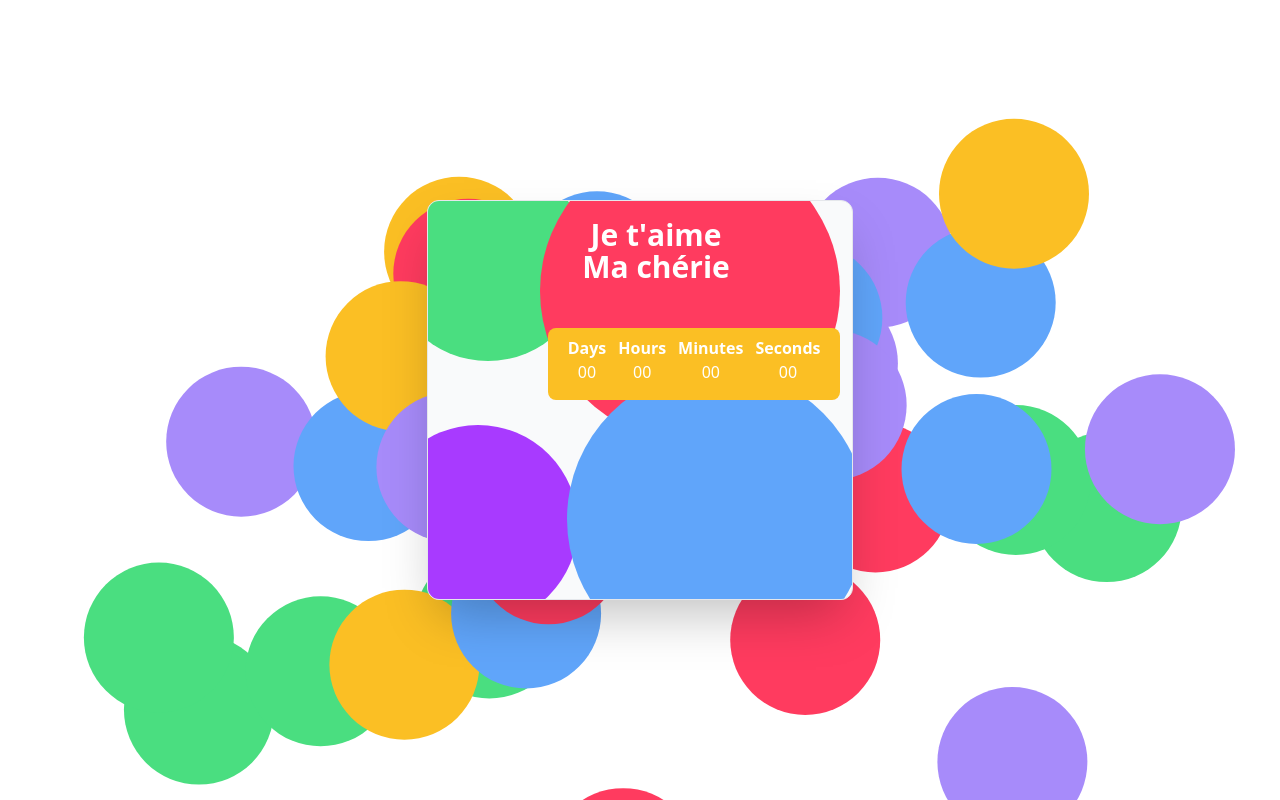
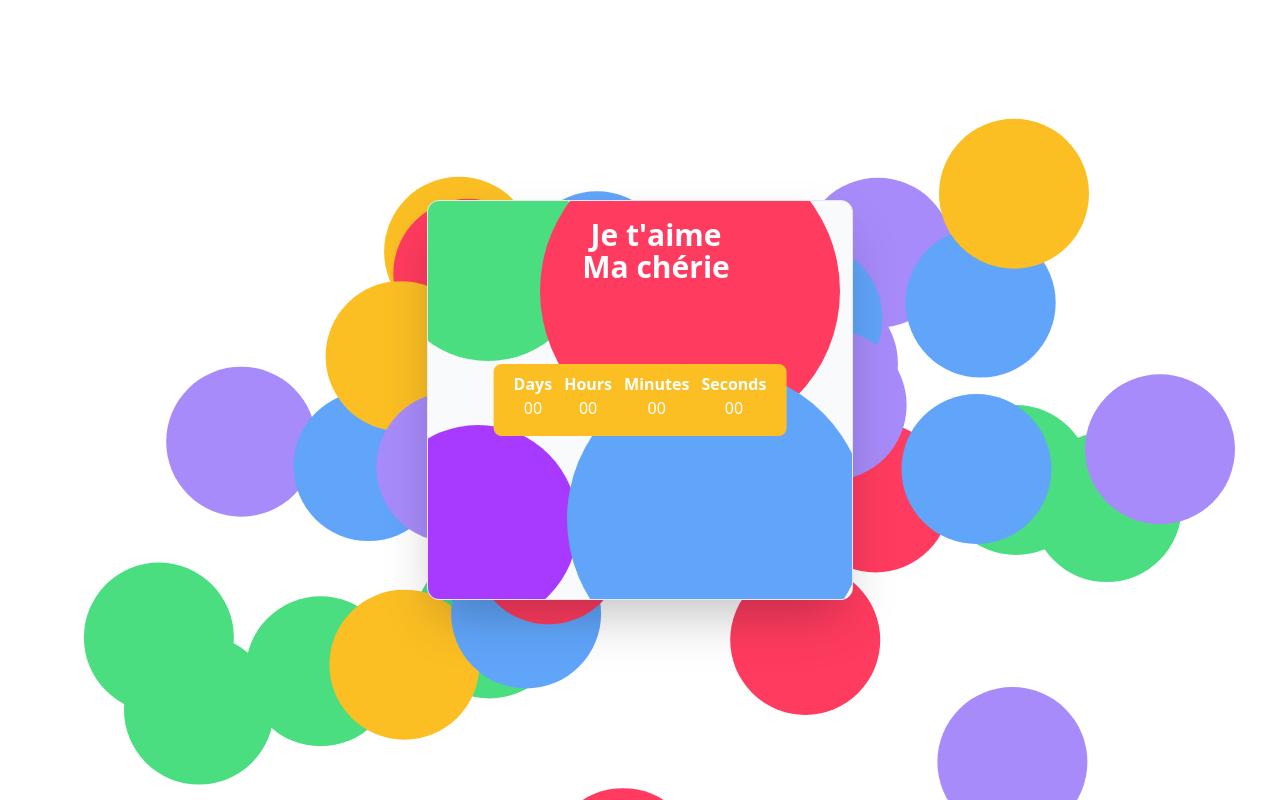
Before and after one commit to andreyjpg/liptui, a Vue app: page /home in a window 1280 px wide. Built offline with nearby package versions, Linux system fonts and the light colour scheme; no server answers; the HTML template or start-up script is replaced by a standard one.

Commit message:
fix counter position

```diff
--- a/src/components/HomeContainer.vue
+++ b/src/components/HomeContainer.vue
@@ -2,7 +2,7 @@
   <BackgroundBubbles />
   <div class="absolute flex w-full h-full z-10 items-center justify-center">
     <div
-      class="relative border border-gray-200 shadow-2xl h-1/2 w-3/4 md:w-1/3 rounded-xl bg-gray-50 p-4 overflow-hidden"
+      class="relative border border-gray-200 shadow-2xl h-1/2 w-3/4 lg:w-1/3 rounded-xl bg-gray-50 p-4 overflow-hidden"
     >
       <div class="blob-pruple absolute top-56 left-[-50px]"></div>
       <div class="blob-green absolute top-[-40px] left-[-40px]"></div>
@@ -28,7 +28,7 @@
       </p>
       <div
         id="counter"
-        class="bg-[#fbbf24] rounded-lg h-18 bottom-[50%] left-8 md:left-30 absolute text-white"
+        class="bg-[#fbbf24] rounded-lg h-18 top-1/2 -translate-x-[50%] -translate-y-[50%] left-1/2 absolute text-white"
       >
         <div class="flex flex-row items-center gap-3 justify-center p-2 px-5">
           <div id="day" class="flex-col">
```
Also changed, not shown: 1 other file (tests, documents, lock files or other folders).
